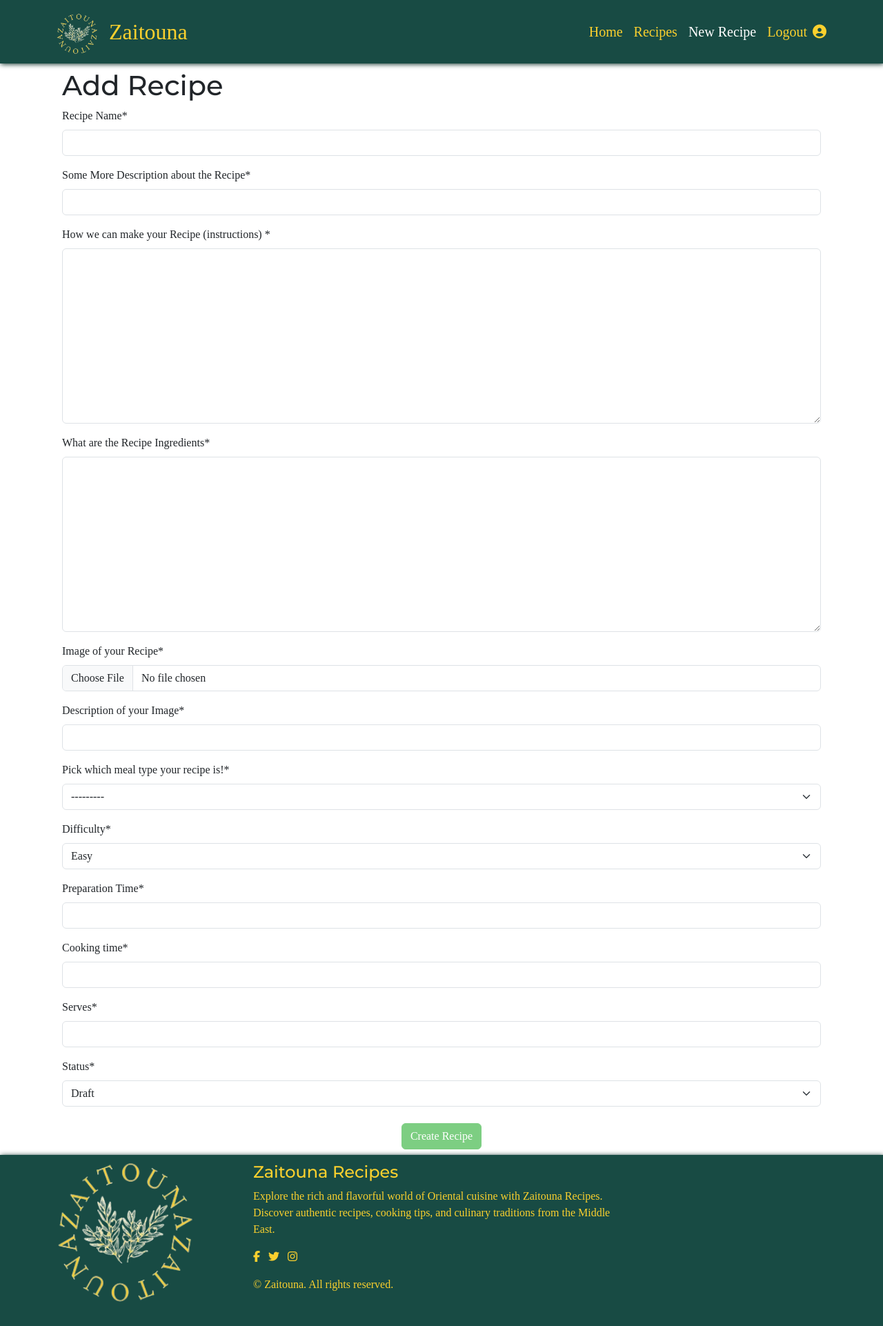
After one commit to raneem-yad/project-portfolio-4, a Django app: page /recipes/ in a window 1280 px wide. The commit adds this page. Shown: the whole page at 69% size. Run offline with Django 3.2, Linux system fonts and the light colour scheme; the visitor is signed in with stand-in values (Sample User, id 1); data that the repository does not hold is empty; some libraries are stand-ins or nearby versions; some web fonts are replaced.

Commit message:
add recipe as html to all users

```diff
--- /dev/null
+++ b/recipes/forms.py
@@ -0,0 +1,30 @@
+from django import forms
+from djrichtextfield.widgets import RichTextWidget
+from .models import Recipe
+
+
+class RecipeForm(forms.ModelForm):
+    """Form to create a recipe """
+
+    class Meta:
+        model = Recipe
+        fields = ['name', 'description', 'instructions', 'ingredients', 'image', 'image_alt', 'meal_type', 'difficulty',
+                  'preparation_time', 'cooking_time', 'serves', 'status']
+        ingredients = forms.CharField(widget=RichTextWidget())
+        instructions = forms.CharField(widget=RichTextWidget())
+        widget = {
+            'description': forms.Textarea(attrs={'row': 5})
+        }
+        labels = {
+            'name': 'Recipe Name',
+            'description': 'Some More Description about the Recipe',
+            'instructions': 'How we can make your Recipe (instructions) ',
+            'ingredients': 'What are the Recipe Ingredients',
+            'image': 'Image of your Recipe',
+            'image_alt': 'Description of your Image',
+            'meal_type': 'Pick which meal type your recipe is!',
+            'difficulty': 'Difficulty',
+            'preparation_time': 'Preparation Time',
+            'cooking_time': 'Cooking time',
+            'serves': 'Serves'
+        }
--- a/recipes/models.py
+++ b/recipes/models.py
@@ -25,7 +25,7 @@ class Recipe(models.Model):
     """
     user = models.ForeignKey(User, related_name='recipe_owner', on_delete=models.CASCADE)
     name = models.CharField(max_length=300, unique=True, null=False, blank=False)
-    slug = models.SlugField(max_length=200, unique=True)
+    slug = models.SlugField(max_length=300, unique=True)
     description = models.CharField(max_length=500, null=False, blank=False)
     instructions = RichTextField(max_length=10000, null=False, blank=False)
     ingredients = RichTextField(max_length=10000, null=False, blank=False)
--- /dev/null
+++ b/recipes/templates/recipes/add_recipe.html
@@ -0,0 +1,17 @@
+{% extends 'base.html'%}
+{% block title %} Add Recipe{% endblock %}
+{% block content %}
+<div class="container">
+    <form action="" method="post" enctype="multipart/form-data" class="form p-2">
+        <h1>
+            Add Recipe
+        </h1>
+        {% csrf_token %}
+        {{ form.media }}
+        {{ form |crispy }}
+        <div class="text-center">
+            <button type="submit" class="btn btn-primary mt-2">Create Recipe</button>
+        </div>
+    </form>
+</div>
+{% endblock %}
--- a/recipes/urls.py
+++ b/recipes/urls.py
@@ -0,0 +1,6 @@
+from django.urls import path
+from .views import AddRecipe
+
+urlpatterns = [
+    path('', AddRecipe.as_view(), name='add_recipe')
+]
--- a/recipes/views.py
+++ b/recipes/views.py
@@ -1,3 +1,23 @@
-from django.shortcuts import render
+from django.views.generic import CreateView
+from django.utils.text import slugify
+from django.contrib.auth.mixins import LoginRequiredMixin
+from .models import Recipe
+from .forms import RecipeForm
+
 
 # Create your views here.
+class AddRecipe(LoginRequiredMixin, CreateView):
+    """
+    Add recipe View
+    """
+    template_name = 'recipes/add_recipe.html'
+    model = Recipe
+    form_class = RecipeForm
+    success_url = '/recipes/'
+
+    def form_valid(self, form):
+        form.instance.user = self.request.user
+        recipe_name = form.cleaned_data.get('name')
+        form.instance.slug = slugify(recipe_name)
+        form.instance.is_weekly = False
+        return super(AddRecipe, self).form_valid(form)
--- a/templates/includes/header.html
+++ b/templates/includes/header.html
@@ -20,6 +20,9 @@
           <li class="nav-item">
             <a class="nav-link" href="#">Recipes</a>
           </li>
+          <li class="nav-item">
+            <a class="nav-link {% if url_name == 'add_recipe' %}active{% endif %}" href="{% url 'add_recipe' %}">New Recipe</a>
+          </li>
           {% if request.user.is_authenticated %}
           <li class="nav-item">
             <a class="nav-link {% if url_name == 'account_logout' %}active{% endif %}" href="/accounts/logout/">Logout</a>
--- a/zaitouna_website/urls.py
+++ b/zaitouna_website/urls.py
@@ -20,5 +20,7 @@ urlpatterns = [
     path('admin/', admin.site.urls),
     path("accounts/", include("allauth.urls")),
     path('djrichtextfield/',include('djrichtextfield.urls')),
+    path('recipes/' ,include('recipes.urls')),
     path('',include('home.urls')),
+
 ]
```
Also changed, not shown: recipes/migrations/0005_alter_recipe_slug.py (added).
